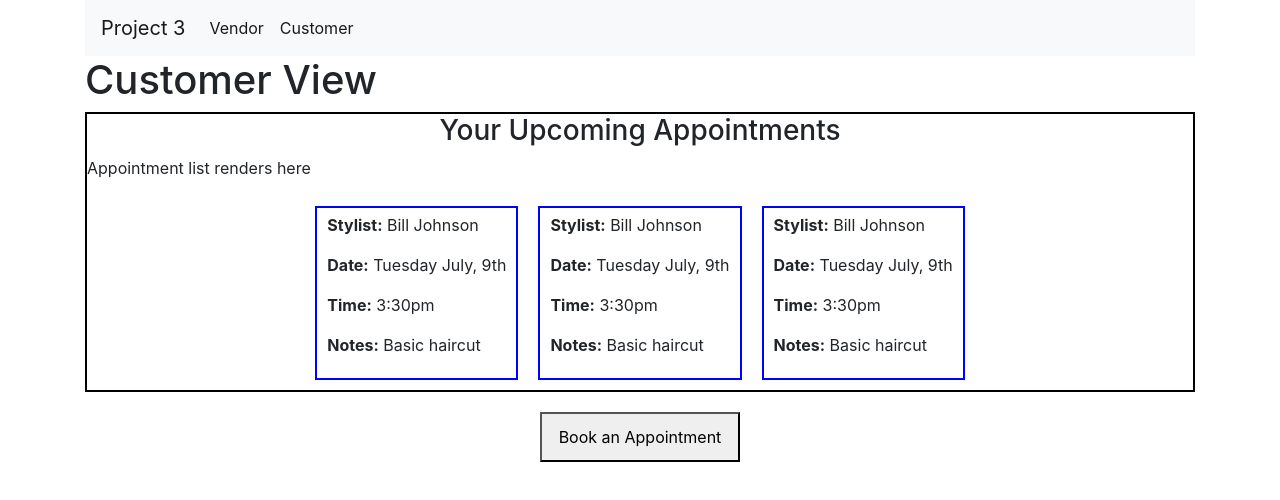
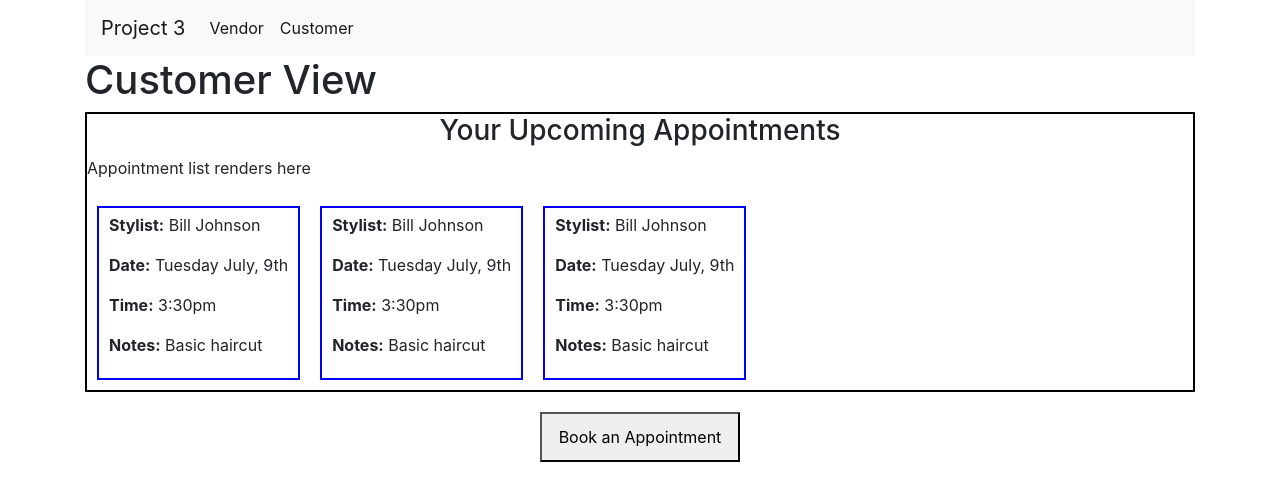
Before and after one commit to JasonPob/Project3, a React (Create React App) app in the folder client/: page /customer in a window 1280 px wide. Shown: the top 500 px of the page. Built offline with nearby package versions, Linux system fonts and the light colour scheme.

Commit message:
basic horizontal scroll for upcoming appts

```diff
--- a/client/src/components/CustomerComponents/BookApptWrapper/index.js
+++ b/client/src/components/CustomerComponents/BookApptWrapper/index.js
@@ -28,7 +28,7 @@ class BookApptWrapper extends React.Component {
         const zipREGEX = /^\d{5}$/;
         const zipResult = zipREGEX.test(userZip);
         if (zipResult) {
-            this.setState({ displayVendors: true, displayZipMessage: false })
+            this.setState({ displayVendors: true, displayZipMessage: false, zipErrorBorder: false })
         } else {
             this.setState({ displayZipMessage: true, zipErrorBorder: true })
         }
--- a/client/src/components/CustomerComponents/CustAppointment/style.css
+++ b/client/src/components/CustomerComponents/CustAppointment/style.css
@@ -2,4 +2,5 @@
     border: 2px solid blue;
     padding: 5px 10px;
     margin: 10px;
+    flex: 0 0 auto;
 }
--- a/client/src/components/CustomerComponents/CustAppointmentList/style.css
+++ b/client/src/components/CustomerComponents/CustAppointmentList/style.css
@@ -1,4 +1,6 @@
 .cust-appointment-list {
     display: flex;
-    justify-content: center;
+    justify-content: flex-start;
+    flex-wrap: nowrap;
+    overflow-x: auto;
 }
```
